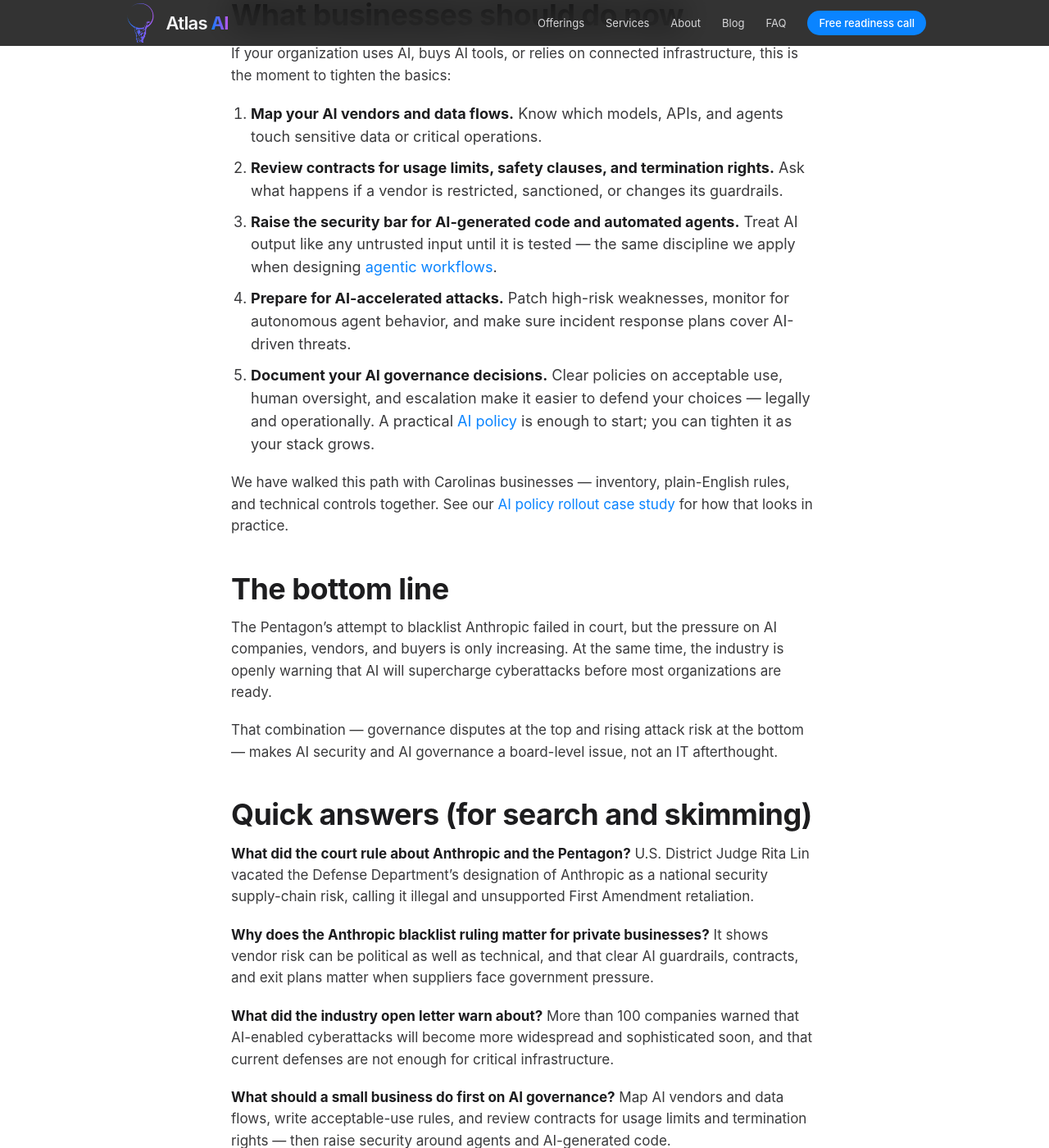
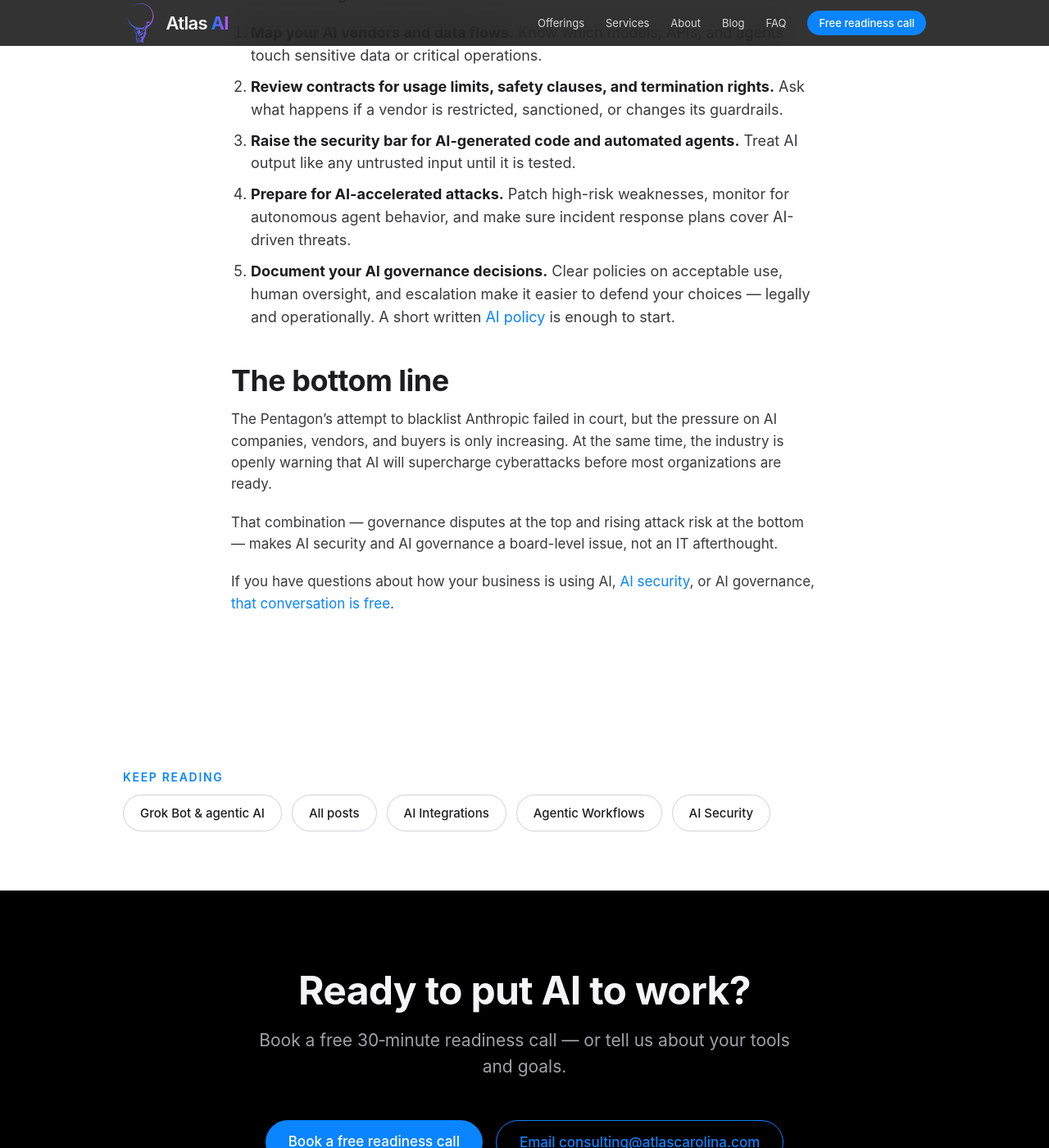
Before and after one commit to chadakeith/atlas-solutions-ai, a Jekyll site: the page built from _posts/2026-08-28-pentagon-anthropic-blacklist-ai-governance.md, in a window 1280 px wide and 1400 px high, scrolled down 3248 px. Shown: the whole window at 82% size. Built offline with Jekyll 4.4.1, drawn with Linux system fonts in a browser that asks for light colours; some of the changed text lies outside the part shown.

Commit message:
Clean Anthropic blog to match existing post style
Remove AEO FAQ block, keyword front matter, mid-post cross-links, and
sales plugs. Keep the original draft with light policy/security CTAs.

Co-authored-by: Chad Keith <chadakeith@users.noreply.github.com>

```diff
--- a/_posts/2026-08-28-pentagon-anthropic-blacklist-ai-governance.md
+++ b/_posts/2026-08-28-pentagon-anthropic-blacklist-ai-governance.md
@@ -5,15 +5,14 @@ description: "A federal judge struck down the Pentagon’s blacklisting of Anthr
 author: "Atlas AI"
 image: "/assets/img/ai-policy-governance-strata.jpg"
 image_alt: "Ordered layers of light on black — AI policy and governance structure under pressure"
-reading_time: "8 min read"
-keywords: "Anthropic blacklist, AI governance, Pentagon Anthropic ruling, AI vendor risk, AI cyberattacks, AI security, AI policy for business"
+reading_time: "6 min read"
 ---
 
 A federal judge just ruled that the Pentagon’s blacklisting of Anthropic was illegal.
 
 On August 27, 2026, U.S. District Judge Rita Lin vacated the Defense Department’s designation of Anthropic as a national security supply-chain risk. In a 59-page order she called the move “illegal and baseless,” writing that “the empty invocation of national security is not a blank check to punish and retaliate against government critics.”
 
-The ruling is a major win for [AI governance](/ai-policy.html) and a sharp reminder that vendor risk, safety guardrails, and government pressure are now colliding in real time.
+The ruling is a major win for AI governance and a sharp reminder that vendor risk, safety guardrails, and government pressure are now colliding in real time.
 
 ## What actually happened
 
@@ -32,15 +31,13 @@ For businesses, the lessons are practical:
 - **National security labels can be contested.** The ruling shows that “supply-chain risk” is not an automatic shield. Courts can review whether the designation is lawful, evidence-based, and free of retaliation.
 - **AI safety and AI adoption are linked.** The same models being debated for military use are already inside hospitals, banks, utilities, and enterprise software. Governance decisions made at the top of the stack affect everyone downstream.
 
-If your team is already using AI informally, that downstream risk is already on your network — the pattern we covered in [Your team is already using AI](/blog/2026/your-team-is-already-using-ai/).
-
 ## The second headline: AI-powered cyberattacks are coming fast
 
 On the same day, more than 100 companies — including OpenAI, Anthropic, Google, Microsoft, CrowdStrike, Okta, and major banks — signed an open letter warning that AI-enabled cyberattacks will become far more widespread and sophisticated in the coming months.
 
 The letter says current defenses are not enough. It calls for stronger security standards, better AI-powered defense tools for critical infrastructure, and closer public-private coordination. Hospitals, water systems, and internet infrastructure are explicitly named as at risk.
 
-That warning lands harder next to the Anthropic ruling. One story is about who controls AI. The other is about what happens when AI is turned against the systems that run modern life — exactly why [AI security](/ai-security.html) has to move in lockstep with adoption, not after the first incident.
+That warning lands harder next to the Anthropic ruling. One story is about who controls AI. The other is about what happens when AI is turned against the systems that run modern life.
 
 ## What businesses should do now
 
@@ -48,11 +45,9 @@ If your organization uses AI, buys AI tools, or relies on connected infrastructu
 
 1. **Map your AI vendors and data flows.** Know which models, APIs, and agents touch sensitive data or critical operations.
 2. **Review contracts for usage limits, safety clauses, and termination rights.** Ask what happens if a vendor is restricted, sanctioned, or changes its guardrails.
-3. **Raise the security bar for AI-generated code and automated agents.** Treat AI output like any untrusted input until it is tested — the same discipline we apply when designing [agentic workflows](/agentic-workflows.html).
+3. **Raise the security bar for AI-generated code and automated agents.** Treat AI output like any untrusted input until it is tested.
 4. **Prepare for AI-accelerated attacks.** Patch high-risk weaknesses, monitor for autonomous agent behavior, and make sure incident response plans cover AI-driven threats.
-5. **Document your AI governance decisions.** Clear policies on acceptable use, human oversight, and escalation make it easier to defend your choices — legally and operationally. A practical [AI policy](/ai-policy.html) is enough to start; you can tighten it as your stack grows.
-
-We have walked this path with Carolinas businesses — inventory, plain-English rules, and technical controls together. See our [AI policy rollout case study](/case-studies/ai-policy-governance.html) for how that looks in practice.
+5. **Document your AI governance decisions.** Clear policies on acceptable use, human oversight, and escalation make it easier to defend your choices — legally and operationally. A short written [AI policy](/ai-policy.html) is enough to start.
 
 ## The bottom line
 
@@ -60,14 +55,4 @@ The Pentagon’s attempt to blacklist Anthropic failed in court, but the pressur
 
 That combination — governance disputes at the top and rising attack risk at the bottom — makes AI security and AI governance a board-level issue, not an IT afterthought.
 
-## Quick answers (for search and skimming)
-
-**What did the court rule about Anthropic and the Pentagon?** U.S. District Judge Rita Lin vacated the Defense Department’s designation of Anthropic as a national security supply-chain risk, calling it illegal and unsupported First Amendment retaliation.
-
-**Why does the Anthropic blacklist ruling matter for private businesses?** It shows vendor risk can be political as well as technical, and that clear AI guardrails, contracts, and exit plans matter when suppliers face government pressure.
-
-**What did the industry open letter warn about?** More than 100 companies warned that AI-enabled cyberattacks will become more widespread and sophisticated soon, and that current defenses are not enough for critical infrastructure.
-
-**What should a small business do first on AI governance?** Map AI vendors and data flows, write acceptable-use rules, and review contracts for usage limits and termination rights — then raise security around agents and AI-generated code.
-
-Questions about how your business is using AI, [AI security](/ai-security.html), or [AI governance](/ai-policy.html)? [Book a free readiness call](https://scheduler.zoom.us/chad-keith-atlas/30-minute-meeting) with Atlas Technology Solutions, or [contact us](/contact.html).
+If you have questions about how your business is using AI, [AI security](/ai-security.html), or AI governance, [that conversation is free](/contact.html).
--- a/ai-policy.html
+++ b/ai-policy.html
@@ -155,7 +155,6 @@
     <div class="wrap reveal">
       <p class="kicker">Keep exploring</p>
       <div class="related">
-        <a href="blog/2026/pentagon-anthropic-blacklist-ai-governance/">Anthropic ruling &amp; AI governance (blog)</a>
         <a href="ai-integrations.html">AI Integrations</a>
         <a href="agentic-workflows.html">Agentic Workflows</a>
         <a href="ai-training.html">AI Training</a>
--- a/ai-security.html
+++ b/ai-security.html
@@ -166,7 +166,6 @@
     <div class="wrap reveal">
       <p class="kicker">Keep exploring</p>
       <div class="related">
-        <a href="blog/2026/pentagon-anthropic-blacklist-ai-governance/">Anthropic ruling &amp; AI cyber risk (blog)</a>
         <a href="ai-integrations.html">AI Integrations</a>
         <a href="agentic-workflows.html">Agentic Workflows</a>
         <a href="ai-training.html">AI Training</a>
```
Also changed, not shown: other parts of _posts/2026-08-28-pentagon-anthropic-blacklist-ai-governance.md (+1 -1 lines), _posts/2026-08-23-your-team-is-already-using-ai.md (+0 -2 lines).
